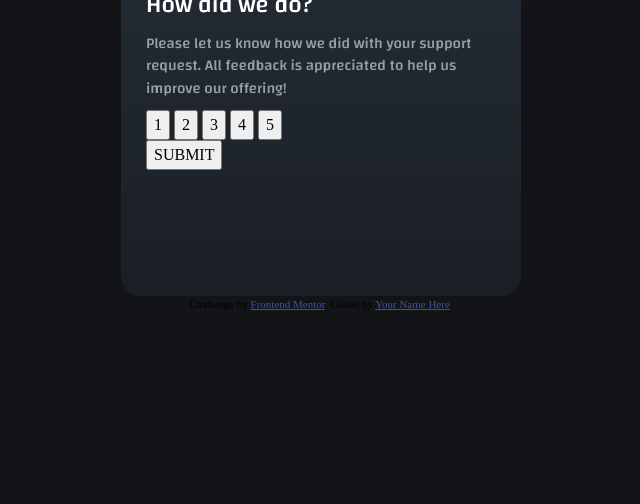
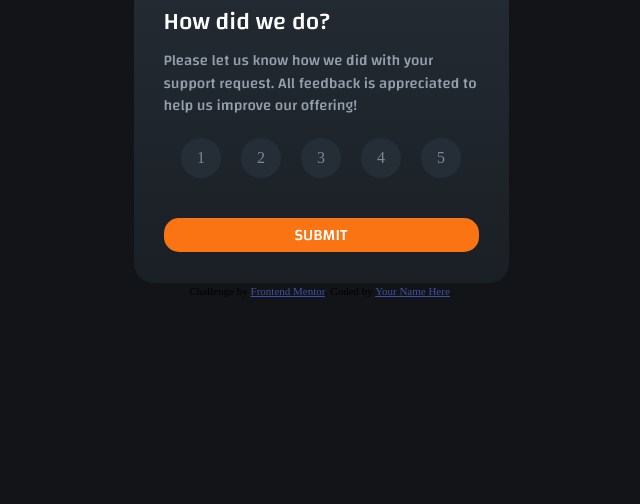
Before and after one commit to Skolpionek/RatingComponent, a plain HTML site: page index.html in a window 1280 px wide. Shown: the part 296-800 px from the top of the page, without its empty margins (319-959 px from the left). Drawn offline with Linux system fonts and the light colour scheme.

Commit message:
make buttons

```diff
--- /dev/null
+++ b/style/layout/_buttons.scss
@@ -0,0 +1,31 @@
+@import '../res/colors';
+@import '../res/fonts';
+@import '../res/typo';
+
+.ratingButtons{
+   display: flex;
+   justify-content: center;
+   gap: 20px;
+   align-items: center;
+   margin: 20px 0;
+   button{
+      background-color: $DarkBlue;
+      width: 40px;
+      height: 40px;
+      border-radius: 50%;
+      border: 0;
+      color: $MediumGrey;
+      cursor: pointer;
+   }
+}
+.submit{
+   width: 100%;
+   margin-top: 20px;
+   border-radius: 15px;
+   border: 0;
+   color: $White;
+   background-color: $Orange;
+   font-family: $font;
+   padding: 5px 0;
+   cursor: pointer;
+}
--- a/style/layout/_container.scss
+++ b/style/layout/_container.scss
@@ -8,11 +8,12 @@
       hsl(213, 19%, 18%),
       hsl(207, 17%, 12%)
     );
-   width: 400px;
-   height: 400px;
-   padding: 25px;
+   width: 375px;
+   height: 375px;
+   padding: 30px;
    border-radius: 20px;
    @import '../layout/_logo';
    @import '../layout/_section';
+   @import '../layout/_buttons';
    // #252d37
 }
```
Also changed, not shown: style/style.css, 1 other file.
